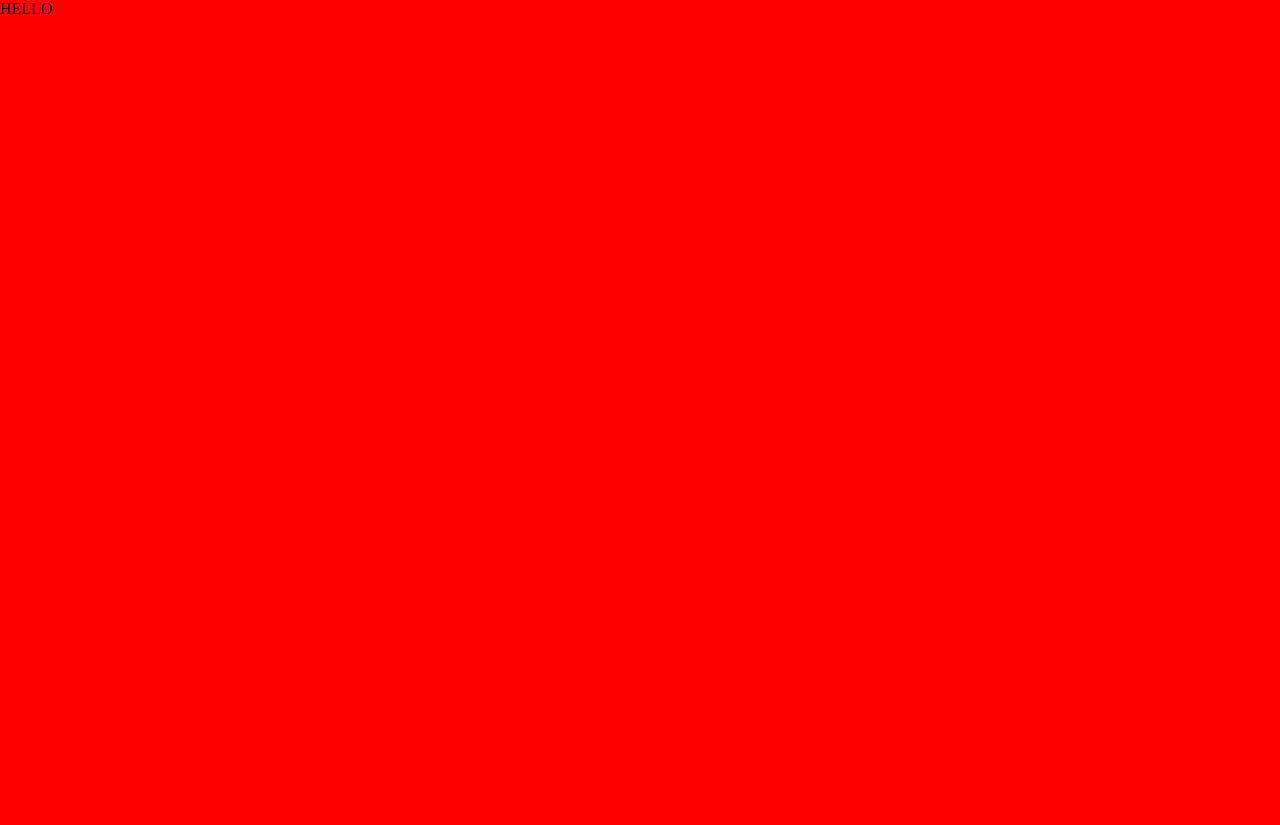
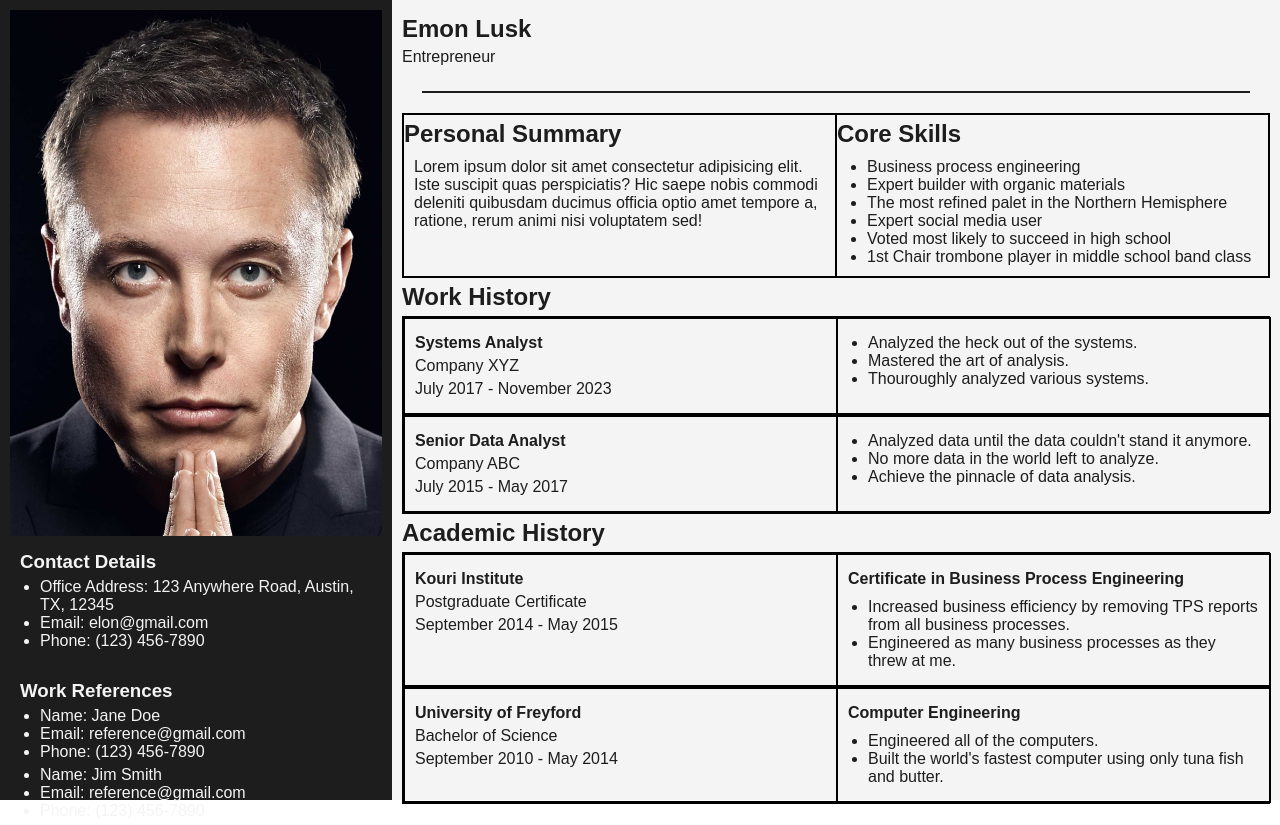
Before and after one commit to NewHickory/web101_andrew_spear, a plain HTML site: page resume.html in a window 1280 px wide. Before the commit the page ends 800 px from the top, so only its background shows below. Drawn offline with Linux system fonts and the light colour scheme.

Commit message:
finished first draft of Emon Lusk resume

```diff
--- a/resume-styles.css
+++ b/resume-styles.css
@@ -1,8 +1,130 @@
 body {
+
   margin: 0;
-  background-color: red;
+  display: flex;
 }
 
-.grid-container {
+h1, h2, h3, h4, p, ul {
+  margin-block-start: 5px;
+  margin-block-end: 5px;
+}
+
+ul {
+  padding-inline-start: 20px;
+}
+
+.left-container {
+  width: 30%;
   display: grid;
+  background-color: rgb(29, 29, 29);
+  color: rgb(245, 244, 244);
+  padding: 10px;
+  font-family: sans-serif;
 }
+
+.left-container > ul {
+  list-style-type: none;
+}
+
+img {
+  width: 100%;
+}
+
+.contact, .references {
+
+  margin: 10px;
+}
+
+.right-container {
+  width: 70%;
+  display: flex;
+  flex-direction: column;
+  color: rgb(29, 29, 29);
+  background-color: rgb(245, 244, 244);
+  padding: 10px;
+  font-family: sans-serif;
+}
+
+.line {
+  background-color: rgb(29, 29, 29);
+  height: 1px;
+  padding: 1px;
+  margin: 20px;
+}
+
+.top-article {
+  display: flex;
+  flex-direction: row;
+  border: 1px solid black;
+}
+
+.personal-summary {
+  margin: 0px;
+  width: 50%;
+  border: 1px solid black;
+}
+
+.personal-summary > p {
+  margin: 10px;
+}
+
+.core-skills {
+  margin: 0px;
+  width: 50%;
+  border: 1px solid black;
+}
+
+.core-skills > ul {
+  margin: 10px;
+}
+
+.middle-article {
+  display: flex;
+  flex-direction: column;
+  border: 1px solid black;
+}
+
+.work {
+  display: flex;
+  width: 100%;
+  border: 1px solid black;
+}
+
+.job {
+  padding: 10px;
+  width: 50%;
+  border: 1px solid black;
+}
+
+.job-details {
+  display: flex;
+  padding: 10px;
+  width: 50%;
+  border: 1px solid black;
+}
+
+.bottom-article {
+  display: flex;
+  flex-direction: column;
+  border: 1px solid black;
+}
+
+.education {
+  display: flex;
+  width: 100%;
+  border: 1px solid black;
+}
+
+.uni {
+  padding: 10px;
+  width: 50%;
+  border: 1px solid black;
+}
+
+.uni-details {
+  display: flex;
+  flex-direction: column;
+  padding: 10px;
+  width: 50%;
+  border: 1px solid black;
+}
--- a/resume.html
+++ b/resume.html
@@ -6,8 +6,118 @@
   <link rel="stylesheet" href="./resume-styles.css">
 </head>
 <body>
-  <div class="grid-container">
-    HELLO
-  </div>
+  <section class="left-container">
+    <img src="./elon_headshot.jpeg" alt="headshot">
+    <div class="contact">
+      <h3>Contact Details</h3>
+      <ul>
+        <li>Office Address: 123 Anywhere Road, Austin, TX, 12345</li>
+        <li>Email: elon@gmail.com</li>
+        <li>Phone: (123) 456-7890</li>
+      </ul>
+    </div>
+    <div class="references">
+      <h3>Work References</h3>
+      <ul>
+        <li>Name: Jane Doe</li>
+        <li>Email: reference@gmail.com</li>
+        <li>Phone: (123) 456-7890</li>
+      </ul>
+      <ul>
+        <li>Name: Jim Smith</li>
+        <li>Email: reference@gmail.com</li>
+        <li>Phone: (123) 456-7890</li>
+      </ul>
+    </div>
+  </section>
+  <section class="right-container">
+    <div>
+      <h1>Emon Lusk</h1>
+      <p>Entrepreneur</p>
+    </div>
+    <div class="line"></div>
+    <div>
+      <article class="top-article">
+        <div class="personal-summary">
+          <h2>Personal Summary</h2>
+          <p>Lorem ipsum dolor sit amet consectetur adipisicing elit. Iste suscipit quas perspiciatis? Hic saepe nobis commodi deleniti quibusdam ducimus officia optio amet tempore a, ratione, rerum animi nisi voluptatem sed!</p>
+        </div>
+        <div class="core-skills">
+            <h2>Core Skills</h2>
+          <ul>
+            <li>Business process engineering</li>
+            <li>Expert builder with organic materials</li>
+            <li>The most refined palet in the Northern Hemisphere</li>
+            <li>Expert social media user</li>
+            <li>Voted most likely to succeed in high school</li>
+            <li>1st Chair trombone player in middle school band class</li>
+          </ul>
+        </div>
+      </article>
+      <h2>Work History</h2>
+      <article class="middle-article">
+        <div class="work">
+          <div class="job">
+            <h4>Systems Analyst</h4>
+            <p>Company XYZ</p>
+            <p>July 2017 - November 2023</p>
+          </div>
+          <div class="job-details">
+            <ul>
+              <li>Analyzed the heck out of the systems.</li>
+              <li>Mastered the art of analysis.</li>
+              <li>Thouroughly analyzed various systems.</li>
+            </ul>
+          </div>
+        </div>
+        <div class="work">
+          <div class="job">
+            <h4>Senior Data Analyst</h4>
+            <p>Company ABC</p>
+            <p>July 2015 - May 2017</p>
+          </div>
+          <div class="job-details">
+            <ul>
+              <li>Analyzed data until the data couldn't stand it anymore.</li>
+              <li>No more data in the world left to analyze.</li>
+              <li>Achieve the pinnacle of data analysis.</li>
+            </ul>
+          </div>
+        </div>
+      </article>
+      <h2>Academic History</h2>
+      <article class="bottom-article">
+        <div class="education">
+          <div class="uni">
+            <h4>Kouri Institute</h4>
+            <p>Postgraduate Certificate</p>
+            <p>September 2014 - May 2015</p>
+          </div>
+          <div class="uni-details">
+            <h4>Certificate in Business Process Engineering</h4>
+            <ul>
+              <li>Increased business efficiency by removing TPS reports from all business processes.</li>
+              <li>Engineered as many business processes as they threw at me.</li>
+            </ul>
+          </div>
+        </div>
+        <div class="education">
+          <div class="uni">
+            <h4>University of Freyford</h4>
+            <p>Bachelor of Science</p>
+            <p>September 2010 - May 2014</p>
+          </div>
+          <div class="uni-details">
+            <h4>Computer Engineering</h4>
+            <ul>
+              <li>Engineered all of the computers.</li>
+              <li>Built the world's fastest computer using only tuna fish and butter.</li>
+            </ul>
+          </div>
+        </div>
+      </article>
+    </div>
+
+  </section>
 </body>
 </html>
```
Also changed, not shown: about-styles.css (added), about.html (added), elon_headshot.jpeg (added).
